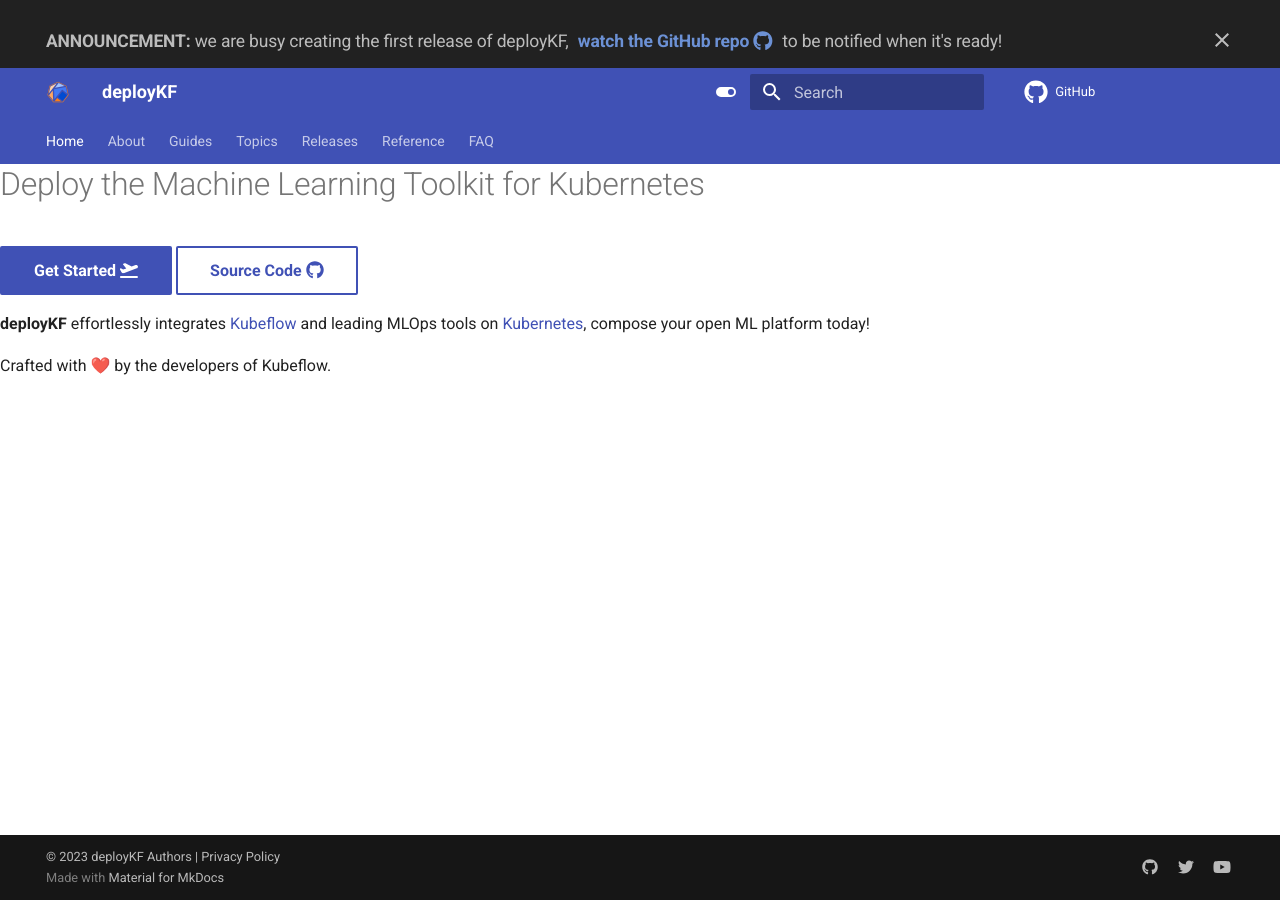
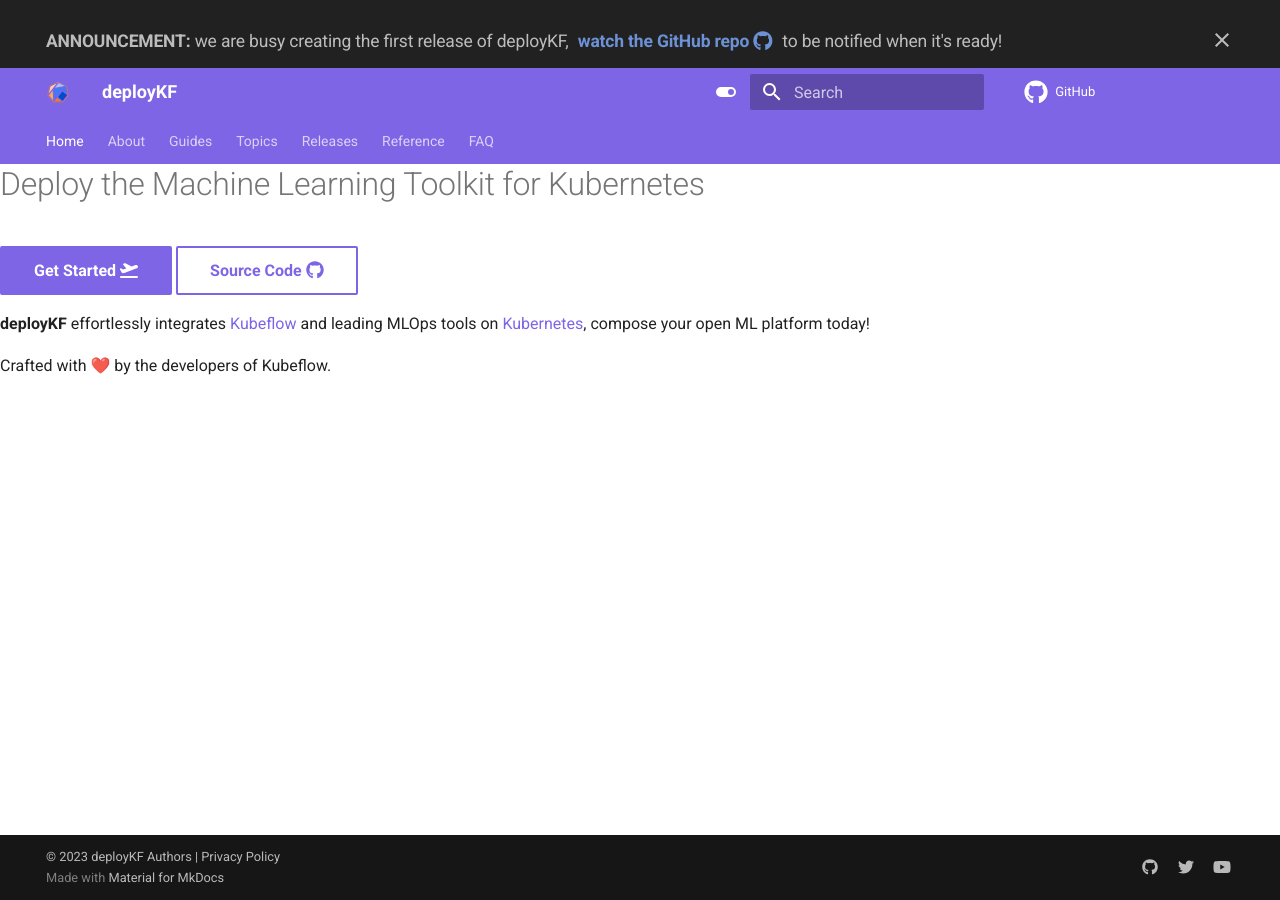
Before and after one commit to deployKF/website, an MkDocs documentation site: the page built from content/index.md, in a window 1280 px wide. Built offline with MkDocs 1.6.1 and Material for MkDocs 9.7.7, drawn with Linux system fonts in a browser that asks for light colours; comment, search, counter and statistics services are not loaded.

Commit message:
material colors for deployKF Signed-off-by: Keith Adler <kadler@cloudflare.com>

```diff
--- /dev/null
+++ b/content/assets/stylesheets/color.css
@@ -0,0 +1,19 @@
+/* deployKF specific colors for branding and design */
+[data-md-color-primary="deploykf-indigo"] {
+    --md-primary-fg-color: #7e65e6;
+    --md-primary-fg-color--light: #ad99ff;
+    --md-primary-fg-color--dark: #382d66;
+    --md-primary-bg-color: #fff;
+    --md-primary-bg-color--light: #ffffffb3;
+}
+
+[data-md-color-accent="deploykf-orange"] {
+    --md-accent-fg-color: #ff8049;
+    --md-accent-fg-color--transparent: #fc885614;
+    --md-accent-bg-color: #fff;
+    --md-accent-bg-color--light: #ffffffb3;
+}
+
+[data-md-color-scheme=slate][data-md-color-primary="deploykf-indigo"] {
+    --md-typeset-a-color: #a38acf;
+}
--- a/mkdocs.yml
+++ b/mkdocs.yml
@@ -39,8 +39,8 @@
     ## Palette toggle for light mode
     - media: "(prefers-color-scheme: light)"
       scheme: default
-      primary: indigo
-      accent: deep-orange
+      primary: deploykf-indigo
+      accent: deploykf-orange
       toggle:
         icon: material/toggle-switch
         name: Switch to dark mode
@@ -48,14 +48,15 @@
     ## Palette toggle for dark mode
     - media: "(prefers-color-scheme: dark)"
       scheme: slate
-      primary: indigo
-      accent: deep-orange
+      primary: deploykf-indigo
+      accent: deploykf-orange
       toggle:
         icon: material/toggle-switch-off-outline
         name: Switch to light mode
 
 extra_css:
   - assets/stylesheets/banner.css
+  - assets/stylesheets/color.css
   - assets/stylesheets/tables.css
 
 hooks:
@@ -78,6 +79,7 @@
       js_files: []
       css_files:
         - assets/stylesheets/banner.css
+        - assets/stylesheets/color.css
         - assets/stylesheets/home.css
         - assets/stylesheets/tables.css
   - search
```
Also changed, not shown: 1 other file.
